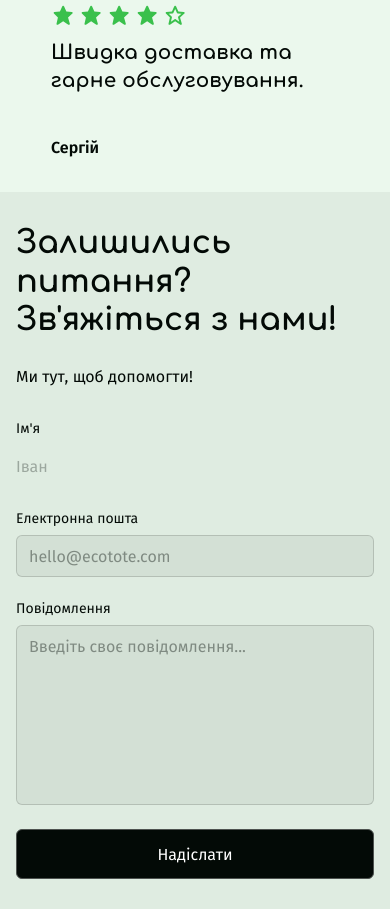
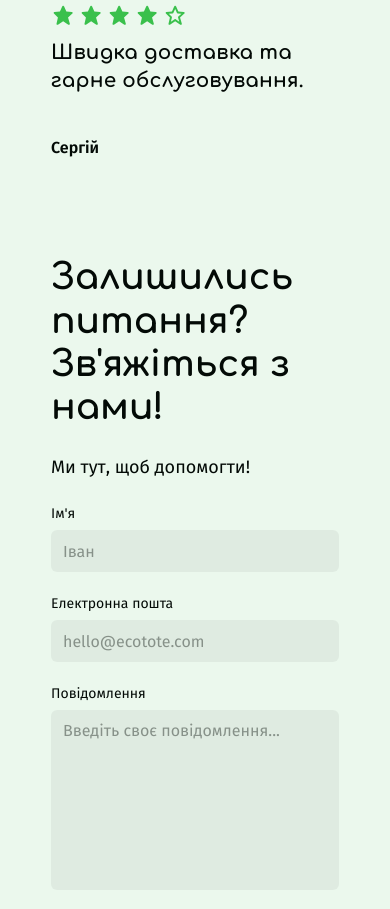
Before and after one commit to natalia-stetsenko/ctrl-team, a website built with Vite: page src/index.html in a window 390 px wide. Shown: the part 9375-10284 px from the top of the page. Built offline with nearby package versions, Linux system fonts and the light colour scheme.

Commit message:
edit_support_0.2

```diff
--- a/src/css/support.css
+++ b/src/css/support.css
@@ -1,172 +1,156 @@
 .contact-section {
   font-family: var(--second-family);
   display: flex;
-  flex-direction: row;
   justify-content: center;
-  align-items: flex-start;
+}
+
+.contact-wrapper {
+  display: flex;
   gap: 24px;
-  background: #dfece1;
+  align-items: center;
 }
 
 .contact-form {
-  display: flex;
-  flex-direction: column;
+  margin: 0 !important;
   width: 100%;
   max-width: 644px;
 }
 
+.contact-form h3 {
+  font-family: var(--second-family);
+  font-weight: 700;
+  font-size: 48px;
+  line-height: 1.2;
+  color: var(--color-scheme-1-text);
+  margin-bottom: 24px;
+}
+
 .contact-form p {
   font-family: var(--font-family);
-  font-weight: 400;
   font-size: 18px;
-  line-height: 160%;
-  color: #030a06;
+  line-height: 1.6;
+  color: var(--color-scheme-1-text);
   margin-bottom: 32px;
 }
 
-.contact-form h3 {
-  font-weight: 700;
-  font-size: 48px;
-  line-height: 120%;
-  color: #030a06;
+.form-wrapper,
+.form-user-comment {
   margin-bottom: 24px;
 }
 
-.form-wrapper {
-  display: flex;
-  flex-direction: column;
-  margin-bottom: 24px;
-  width: 100%;
+.form-label {
+  font-family: var(--font-family);
+  font-size: 14px;
+  color: var(--color-scheme-1-text);
+  margin-bottom: 8px;
+  display: block;
 }
 
-.form-wrapper label,
-.form-user-comment label {
+.form-name-input,
+.form-input-email,
+.form-input-user-comment {
   font-family: var(--font-family);
-  font-weight: 400;
-  font-size: 14px;
-  margin-bottom: 8px;
-  color: #030a06;
+  font-size: 16px;
+  border: 1px solid var(--color-scheme-1-border);
+  border-radius: 6px;
+  padding: 8px 12px;
+  background: var(--opacity-neutral-darkest-5);
+  width: 100%;
+  box-sizing: border-box;
+  transition: border-color 0.3s;
 }
 
-.form-user-comment {
-  display: flex;
-  flex-direction: column;
-  margin-bottom: 24px;
+.form-name-input,
+.form-input-email {
+  height: 42px;
 }
 
-.form-name-input {
-  font-family: var(--font-family);
-  font-size: 16px;
-  border: none;
-  border-radius: 0;
-  padding: 8px 0;
-  height: 42px;
-  background: transparent;
-  transition: border-color 0.3s ease;
-  width: 100%;
-  box-sizing: border-box;
+.form-input-user-comment {
+  height: 180px;
+  resize: none;
+  padding: 12px;
 }
 
-.form-name-input::placeholder {
-  color: rgba(3, 10, 6, 0.3);
-  opacity: 1;
+.form-name-input::placeholder,
+.form-input-email::placeholder,
+.form-input-user-comment::placeholder {
+  color: var(--opacity-neutral-darkest-40);
 }
 
-.form-name-input:focus {
-  border-bottom-color: #d64040;
+.form-name-input:focus::placeholder,
+.form-input-email:focus::placeholder,
+.form-input-user-comment:focus::placeholder {
+  color: var(--color-neutral-darkest);
+}
+
+.form-name-input:focus,
+.form-input-email:focus,
+.form-input-user-comment:focus {
   outline: none;
 }
 
-.form-name-input:focus::placeholder {
-  color: #d64040;
+.form-input-email:invalid:not(:focus):not(:placeholder-shown),
+.form-name-input:invalid:not(:focus):not(:placeholder-shown),
+.form-input-user-comment:invalid:not(:focus):not(:placeholder-shown) {
+  border-color: var(--color-error-red);
+  color: var(--color-error-red);
 }
 
-.form-input-email {
-  font-family: var(--font-family);
-  font-size: 16px;
-  border: 1px solid rgba(3, 10, 6, 0.15);
-  border-radius: 6px;
-  padding: 8px 12px;
-  height: 42px;
-  background: rgba(3, 10, 6, 0.05);
-  transition: border-color 0.3s ease;
-  width: 100%;
-  box-sizing: border-box;
+.form-input-email:invalid:not(:focus):not(:placeholder-shown)::placeholder {
+  color: var(--color-error-red);
 }
 
-.form-input-email::placeholder {
-  color: rgba(3, 10, 6, 0.4);
+.error-text {
+  display: none;
+  font-family: var(--font-family);
+  font-size: 12px;
+  color: var(--color-error-red);
+  margin-top: 4px;
 }
 
-.form-input-email:focus {
-  border-color: #d64040;
-  outline: none;
-}
-
-.form-input-user-comment {
-  font-family: var(--font-family);
-  font-size: 16px;
-  resize: none;
-  background: rgba(3, 10, 6, 0.05);
-  border: 1px solid rgba(3, 10, 6, 0.15);
-  border-radius: 6px;
-  padding: 12px;
-  height: 180px;
-  transition: border-color 0.3s ease;
-  width: 100%;
-  box-sizing: border-box;
-}
-
-.form-input-user-comment::placeholder {
-  color: rgba(3, 10, 6, 0.4);
-}
-
-.form-input-user-comment:focus {
-  border-color: #d64040;
-  outline: none;
+.form-input-email:invalid:not(:focus):not(:placeholder-shown) ~ .error-text {
+  display: block;
 }
 
 .submit-btn {
-  font-weight: 400;
+  font-family: var(--font-family);
   font-size: 16px;
-  line-height: 160%;
-  color: #fff;
-  background-color: #030a06;
-  font-family: var(--font-family);
-  border: 1px solid #4e5350;
+  line-height: 1.6;
+  color: var(--color-white);
+  background: var(--color-neutral-darkest);
+  border: 1px solid var(--color-neutral-dark);
   border-radius: 6px;
   padding: 12px 24px;
   width: 198px;
   height: 50px;
   cursor: pointer;
-  transition: all 0.3s ease;
+  transition: opacity 0.3s, transform 0.2s;
 }
 
 .submit-btn:hover {
   opacity: 0.8;
 }
 
+.submit-btn:active {
+  transform: scale(0.98);
+}
+
 .contact-image {
   width: 644px;
   height: 767px;
   border-radius: 40px;
-  background-image: url('/img/support-img/support_desktop.jpg');
-  background-repeat: no-repeat;
-  background-size: cover;
-  background-position: center;
-  overflow: hidden;
-  flex-shrink: 0;
+  background: url('/img/support-img/support_desktop.jpg') center/cover no-repeat;
 }
 
-@media screen and (min-width: 768px) and (max-width: 1439px) {
-  .contact-section {
+@media (min-width: 768px) and (max-width: 1439px) {
+  .contact-wrapper {
     flex-direction: column;
     align-items: center;
-    padding: 64px 32px;
   }
 
   .contact-form {
     max-width: 704px;
+    margin-bottom: 40px;
   }
 
   .contact-form h3 {
@@ -185,50 +169,29 @@
   }
 }
 
-@media screen and (max-width: 767px) {
-  .contact-section {
+@media (max-width: 767px) {
+  .contact-wrapper {
     flex-direction: column;
-    align-items: stretch;
-    padding: 32px 16px;
     gap: 32px;
   }
 
-  .contact-form {
-    width: 100%;
-    max-width: 100%;
-  }
-
   .contact-form h3 {
-    font-size: 32px;
-    line-height: 120%;
+    font-size: 36px;
   }
 
   .contact-form p {
-    font-size: 16px;
-  }
-
-  .form-wrapper,
-  .form-user-comment {
-    width: 100%;
-  }
-
-  .form-name-input,
-  .form-input-email,
-  .form-input-user-comment {
-    width: 100%;
-    font-size: 16px;
+    font-size: 18px;
+    margin-bottom: 24px;
   }
 
   .submit-btn {
     width: 100%;
-    max-width: 100%;
   }
 
   .contact-image {
-    width: 100%;
-    height: 0;
-    padding-bottom: 148.6%;
+    border-radius: 40px;
+    width: 288px;
+    height: 428px;
     background-image: url('/img/support-img/support_mob.jpg');
-    border-radius: 90px;
   }
 }
--- a/src/partials/support.html
+++ b/src/partials/support.html
@@ -1,11 +1,12 @@
 <section class="contact-section">
+  <div class="container">
+    <div class="contact-wrapper">
       <div class="contact-form">
         <h3>Залишились питання?<br />Зв'яжіться з нами!</h3>
         <p>Ми тут, щоб допомогти!</p>
-
         <form>
           <div class="form-wrapper">
-        <label for="name">Ім'я</label>
+            <label for="name" class="form-label">Ім'я</label>
             <input
               class="form-name-input"
               type="text"
@@ -15,9 +16,8 @@
               required
             />
           </div>
-
           <div class="form-wrapper">
-        <label for="email">Електронна пошта</label>
+            <label for="email" class="form-label">Електронна пошта</label>
             <input
               class="form-input-email"
               type="email"
@@ -26,10 +26,10 @@
               placeholder="hello@ecotote.com"
               required
             />
+            <span class="error-text">Невірний формат email</span>
           </div>
-
           <div class="form-user-comment">
-        <label for="message">Повідомлення</label>
+            <label for="message" class="form-label">Повідомлення</label>
             <textarea
               class="form-input-user-comment"
               id="message"
@@ -38,10 +38,10 @@
               required
             ></textarea>
           </div>
-
           <button type="submit" class="submit-btn">Надіслати</button>
         </form>
       </div>
-
       <div class="contact-image"></div>
+    </div>
+  </div>
 </section>
```
Lines whose indentation alone changed are shown as unchanged.
